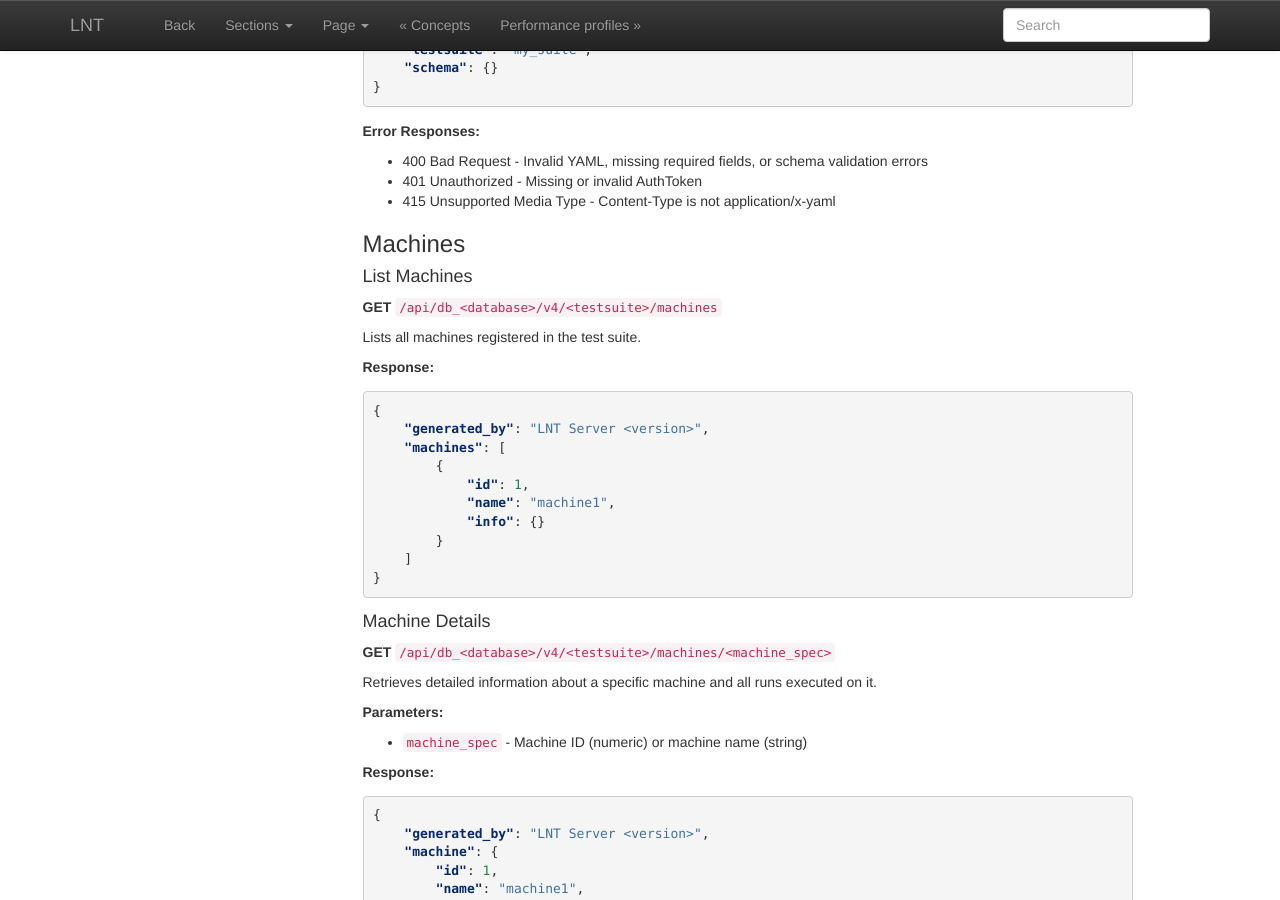
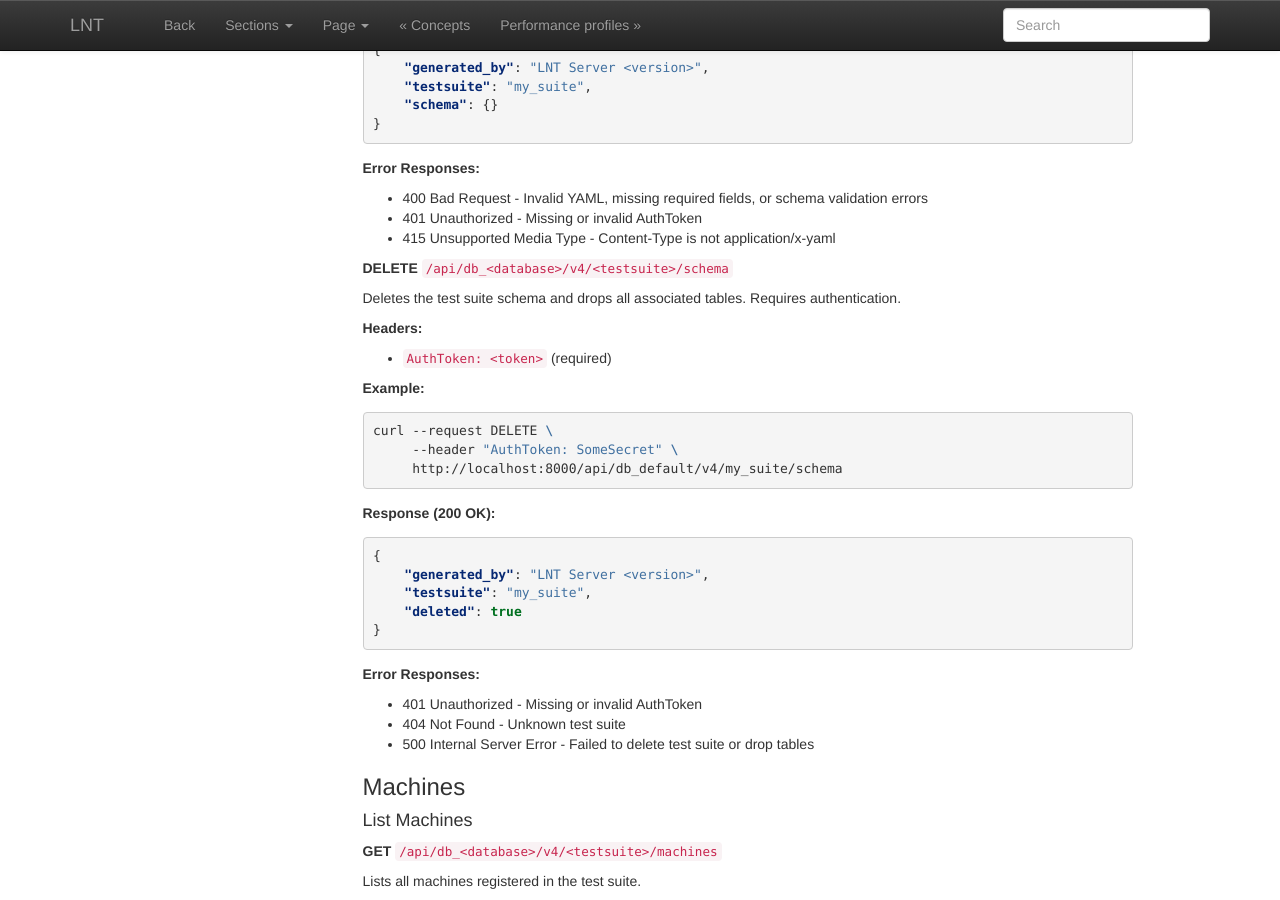
Before and after one commit to llvm/llvm-lnt, a Sphinx documentation site: the page built from docs/api.rst, in a window 1280 px wide and 900 px high, scrolled down 3932 px. Built offline with Sphinx 7.4.7, drawn with Linux system fonts in a browser that asks for light colours; pages that are not in the unit, such as notebooks, are missing from menus.

Commit message:
Documentation

```diff
--- a/docs/api.rst
+++ b/docs/api.rst
@@ -21,6 +21,8 @@ Complete Endpoint Summary
 | GET   | /schema                                               | No                        |
 +-------+-------------------------------------------------------+---------------------------+
 | POST  | /schema                                               | **Yes**                   |
++-------+-------------------------------------------------------+---------------------------+
+| DELETE| /schema                                               | **Yes**                   |
 +-------+-------------------------------------------------------+---------------------------+
 | GET   | /machines                                             | No                        |
 +-------+-------------------------------------------------------+---------------------------+
@@ -242,6 +244,38 @@ Creates or updates a test suite schema. Requires authentication.
 * 400 Bad Request - Invalid YAML, missing required fields, or schema validation errors
 * 401 Unauthorized - Missing or invalid AuthToken
 * 415 Unsupported Media Type - Content-Type is not application/x-yaml
+
+**DELETE** ``/api/db_<database>/v4/<testsuite>/schema``
+
+Deletes the test suite schema and drops all associated tables. Requires authentication.
+
+**Headers:**
+
+* ``AuthToken: <token>`` (required)
+
+**Example:**
+
+.. code-block:: bash
+
+    curl --request DELETE \
+         --header "AuthToken: SomeSecret" \
+         http://localhost:8000/api/db_default/v4/my_suite/schema
+
+**Response (200 OK):**
+
+.. code-block:: json
+
+    {
+        "generated_by": "LNT Server <version>",
+        "testsuite": "my_suite",
+        "deleted": true
+    }
+
+**Error Responses:**
+
+* 401 Unauthorized - Missing or invalid AuthToken
+* 404 Not Found - Unknown test suite
+* 500 Internal Server Error - Failed to delete test suite or drop tables
 
 Machines
 ~~~~~~~~
```
